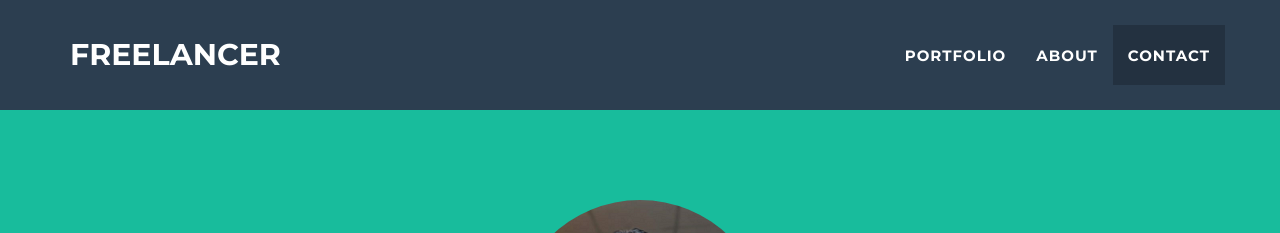
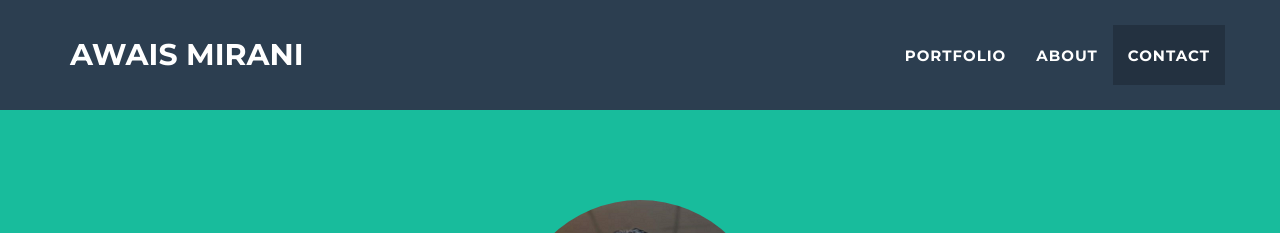
Before and after one commit to rafiurehman/awais-mirani, a Jekyll site: the page built from _posts/2014-07-18-project-1.markdown, in a window 1280 px wide. Shown: the top 233 px of the page. Built offline with Jekyll 4.4.1, drawn with Linux system fonts in a browser that asks for light colours.

Commit message:
Upudate nav.html

```diff
--- a/_includes/nav.html
+++ b/_includes/nav.html
@@ -9,8 +9,8 @@
         <span class="icon-bar"></span>
         <span class="icon-bar"></span>
       </button>
-      <!-- <a class="navbar-brand" href="#page-top">{{ site.title }}</a> -->
-      <a class="navbar-brand" href="#page-top">Freelancer</a>
+      <a class="navbar-brand" href="#page-top">{{ site.title }}</a>
+      <!-- <a class="navbar-brand" href="#page-top">Freelancer</a> -->
     </div>
 
     <!-- Collect the nav links, forms, and other content for toggling -->
```
